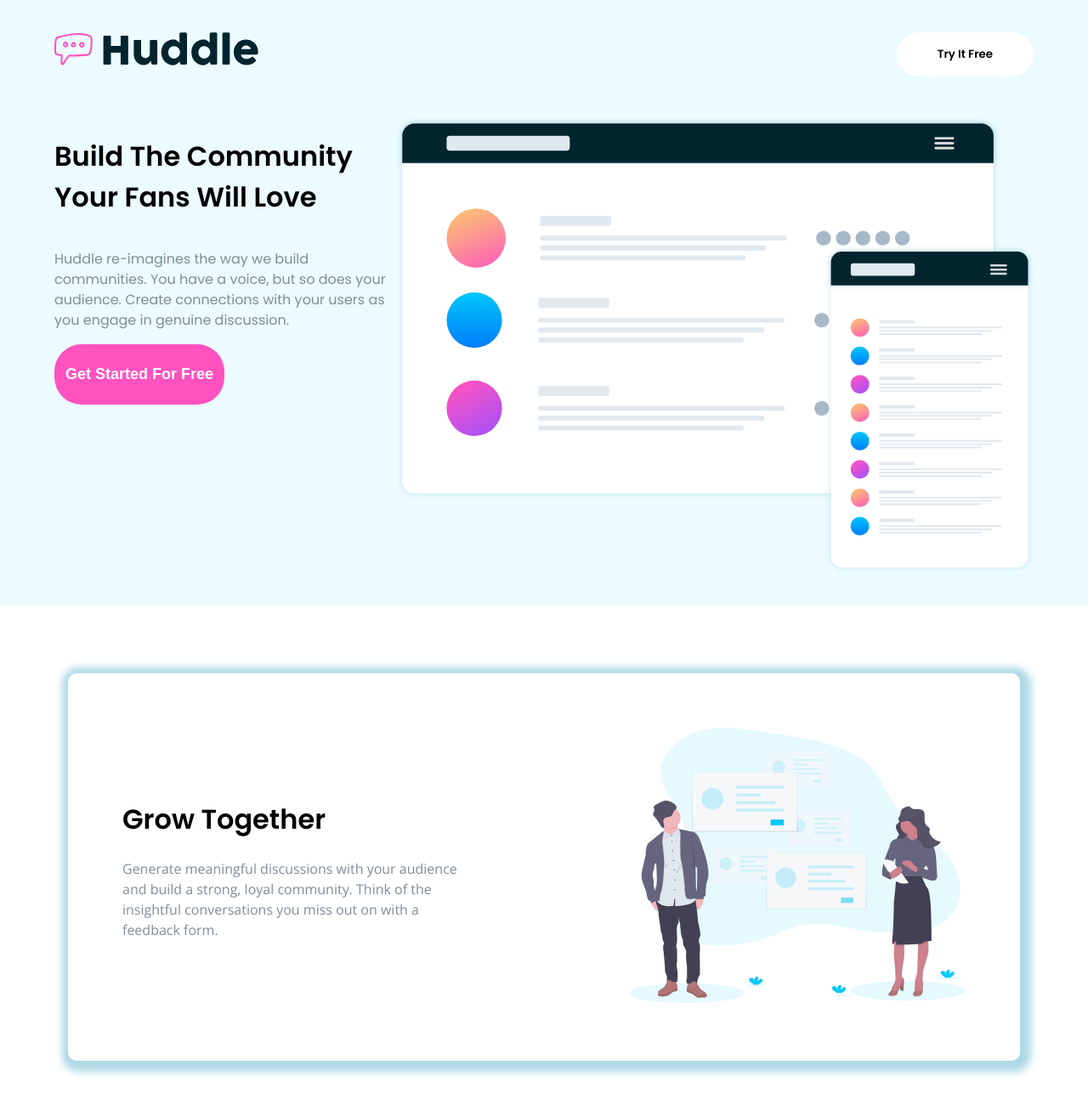
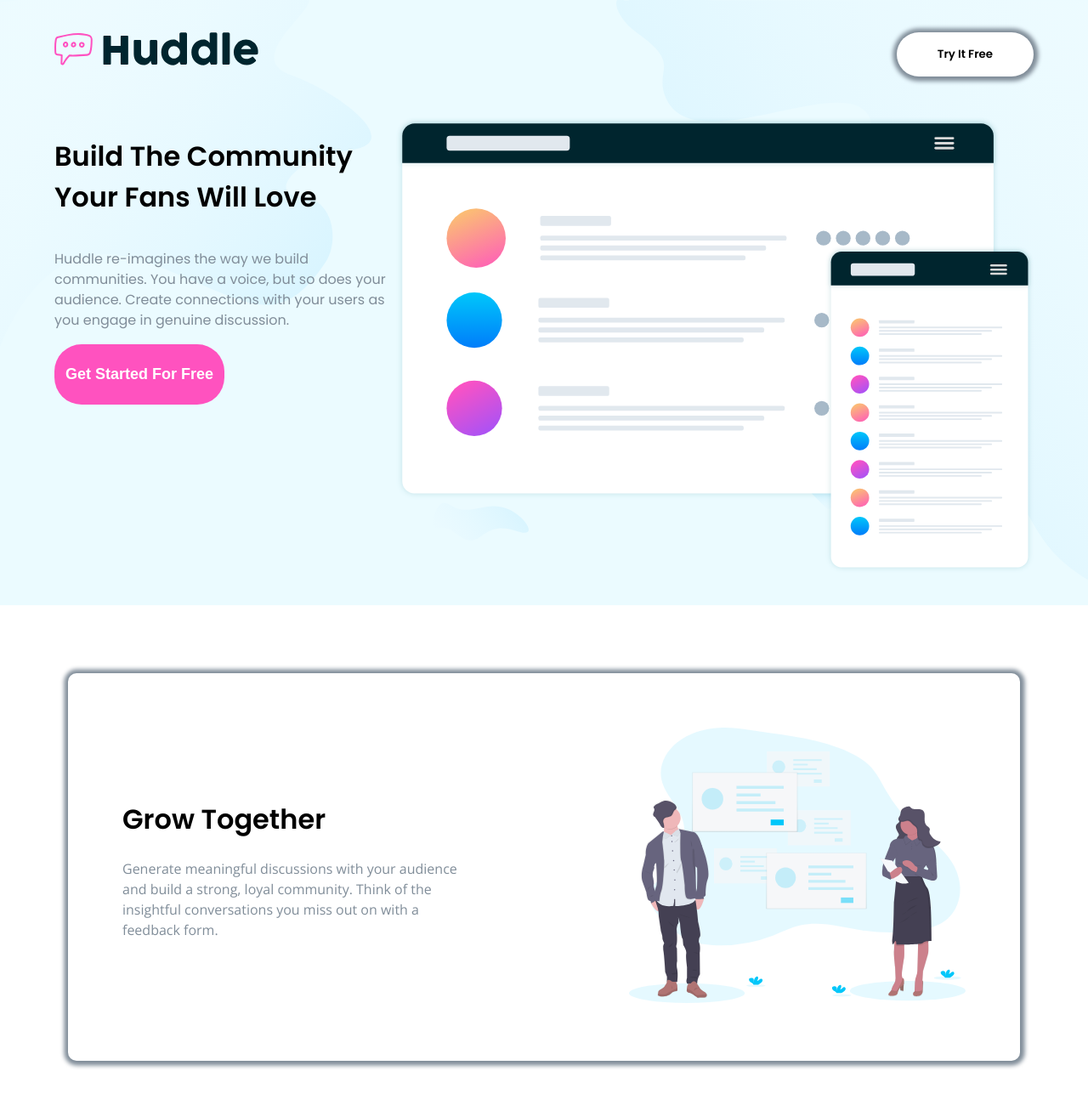
Before and after one commit to fountaina/huddle-site, a plain HTML site: page index.html in a window 1280 px wide. Shown: the top 1300 px of the page at 85% size. Drawn offline with nearby package versions, Linux system fonts and the light colour scheme.

Commit message:
added backgroud image for the first section and a new favicon

```diff
--- a/CSS/sytles.css
+++ b/CSS/sytles.css
@@ -7,6 +7,7 @@ body {
     display: flex;
     flex-direction: column;
     padding: 3% 5%;
+    background-image: url("../images/bg-hero-desktop.svg");
 }
 
 .first-bar {
@@ -23,6 +24,7 @@ body {
     font-weight: 600;
     font-style: normal;
     border: 0;
+    box-shadow: 0.5px 0.5px 5px 5px hsl(208, 11%, 55%);
 }
 
 .second-bar {
@@ -68,7 +70,7 @@ h1 {
     gap: 200px;
     justify-content: space-between;
     align-items: center;
-    box-shadow: 3px 3px 10px 10px lightblue;
+    box-shadow: 0.5px 0.5px 5px 5px hsl(208, 11%, 55%);
     border-radius: 10px;
     padding: 5%;
     margin: 5rem;
--- a/index.html
+++ b/index.html
@@ -4,7 +4,7 @@
   <meta charset="UTF-8">
   <meta name="viewport" content="width=device-width, initial-scale=1.0"> <!-- displays site properly based on user's device -->
 
-  <link rel="icon" type="image/png" sizes="32x32" href="./images/favicon-32x32.png">
+  <link rel="icon" type="image/png" sizes="32x32" href="./images/people.png">
   <link rel="stylesheet" href="CSS/sytles.css">
 
   <link rel="preconnect" href="https://fonts.googleapis.com">
```
Also changed, not shown: images/people.png (added).
